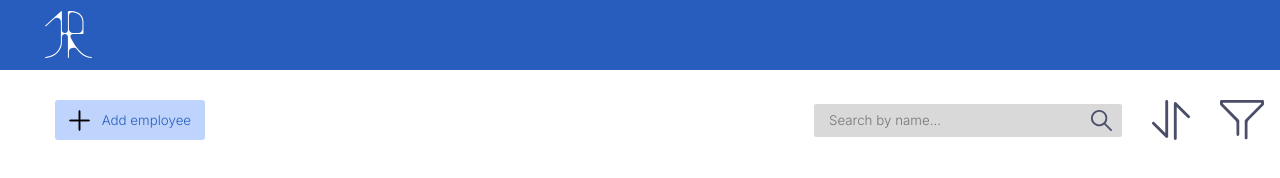
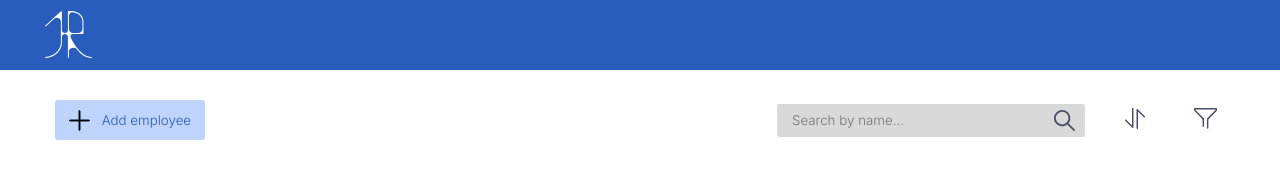
Before and after one commit to sania-salim/HRM-app-react, a React (Vite) app: page / in a window 1280 px wide. Shown: the top 178 px of the page. Built offline with nearby package versions, Linux system fonts and the light colour scheme; no server answers.

Commit message:
re: changes pushed

```diff
--- a/src/components/form/form.tsx
+++ b/src/components/form/form.tsx
@@ -385,7 +385,6 @@ const Form: React.FC<FormProps> = ({ formtype }: FormProps) => {
             </FormFieldDivider>
 
             <FormFieldDivider>
-              {/* <CustomSimpleSelect selectList="designation"></CustomSimpleSelect> */}
               <LabelForm>{formContent.designationLabel}</LabelForm>
               <Select
                 options={DesignationOptions}
@@ -396,7 +395,6 @@ const Form: React.FC<FormProps> = ({ formtype }: FormProps) => {
           </FormDivider>
           <FormDivider>
             <FormFieldDivider>
-              {/* <CustomSimpleSelect selectList="workOptions"></CustomSimpleSelect> */}
               <LabelForm>{formContent.modeOfWorkLabel}</LabelForm>
               <Select
                 options={WorkOptions}
@@ -406,7 +404,6 @@ const Form: React.FC<FormProps> = ({ formtype }: FormProps) => {
             </FormFieldDivider>
 
             <FormFieldDivider>
-              {/* <CustomSimpleSelect selectList="workLocation"></CustomSimpleSelect> */}
               <LabelForm>{formContent.selectLocationLabel}</LabelForm>
               <Select
                 options={LocationOptions}
@@ -422,6 +419,7 @@ const Form: React.FC<FormProps> = ({ formtype }: FormProps) => {
           buttontype="regularButton"
           buttontext="Cancel"
           onSmash={() => navigate(-1)}
+          type="button"
         />
 
         {formtype === editForm ? (
@@ -430,6 +428,7 @@ const Form: React.FC<FormProps> = ({ formtype }: FormProps) => {
             buttontext="Delete"
             buttonicon=""
             onSmash={() => deleteEmployee()}
+            type="button"
           />
         ) : (
           ""
--- a/src/components/tools/tools.styles.ts
+++ b/src/components/tools/tools.styles.ts
@@ -32,3 +32,14 @@ export const SearchInput = styled.input`
   width: 250px;
   background-color: var(--themeGrey);
 `;
+
+export const ToolBtn = styled.button`
+  height: 40px;
+  width: 40px;
+  border-radius: 50%;
+  background-color: #d9d9d900;
+  border: 0;
+  &:hover {
+    background-color: var(--themeGrey);
+  }
+`;
--- a/src/components/tools/tools.tsx
+++ b/src/components/tools/tools.tsx
@@ -4,6 +4,7 @@ import {
   OuterToolsContainer,
   SearchContainer,
   SearchInput,
+  ToolBtn,
 } from "./tools.styles.ts";
 import { Link } from "react-router-dom";
 import { useEffect, useState } from "react";
@@ -123,14 +124,19 @@ function Tools() {
           />
           <img src={searchIcon} alt="" />
         </SearchContainer>
-        <img src={sortIcon} alt="" onClick={changeSort} />
+        <ToolBtn>
+          <img src={sortIcon} alt="" onClick={changeSort} title="Sort by ID" />
+        </ToolBtn>
         <>
+          <ToolBtn>
             <img
               src={filterIcon}
               alt=""
               className="filtericon"
               onClick={() => setIsSelectOpen(!isSelectOpen)}
+              title="Filter by skill"
             />
+          </ToolBtn>
           <Select
             multiple
             options={SkillOptions}
```
Lines whose indentation alone changed are shown as unchanged.
